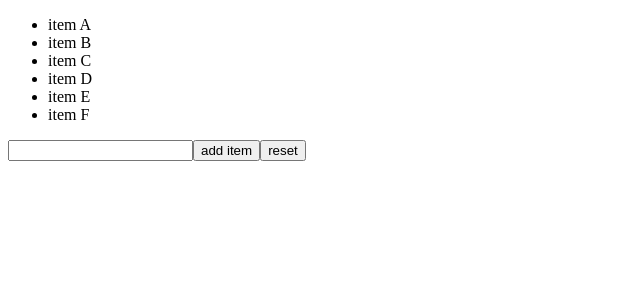
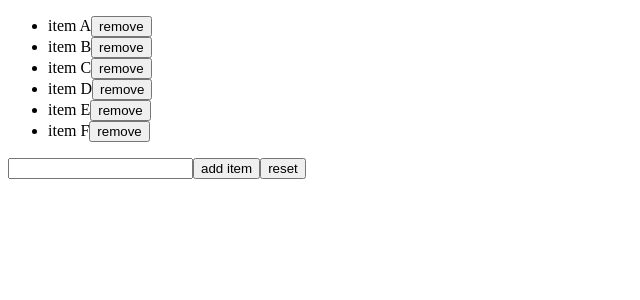
Before and after one commit to Folvin/react-exercises, a React (Create React App) app: page / in a window 1280 px wide. Shown: the top 300 px of the page, without its empty margins (0-640 px from the left). Built offline with nearby package versions, Linux system fonts and the light colour scheme.

Commit message:
lists-06

```diff
--- a/src/TodoList.js
+++ b/src/TodoList.js
@@ -8,12 +8,21 @@ export class TodoList extends React.Component {
     inputRef = createRef();
 
     itemManager = (e) => {
-        if (e.target.name === "add") {
-            let inputValue = this.inputRef.current.value;
-            const newItemsState = [...this.state.items, inputValue];
-            this.setState({items: [...newItemsState]});
+        if (e.target.name === "remove") {
+            const allLiEl = e.target.closest("ul").children;
+            const liEl = e.target.closest("li");
+            const liElIndex = Array.from(allLiEl).indexOf(liEl);
+            const newItemsState = [...this.state.items];
+            newItemsState.splice(liElIndex, 1);
+            this.setState({items: newItemsState});
+        } else {
+            if (e.target.name === "add") {
+                let inputValue = this.inputRef.current.value;
+                const newItemsState = [...this.state.items, inputValue];
+                this.setState({items: newItemsState});
+            }
+            this.inputRef.current.value = "";
         }
-        this.inputRef.current.value = "";
     };
 
     render() {
@@ -21,12 +30,25 @@ export class TodoList extends React.Component {
             <div>
                 <ul>
                     {this.state.items.map((item, index) => {
-                        return <li key={index}>{item}</li>;
+                        return (
+                            <li key={index}>
+                                {item}
+                                <button
+                                    name="remove"
+                                    onClick={this.itemManager}>
+                                    remove
+                                </button>
+                            </li>
+                        );
                     })}
                 </ul>
                 <input ref={this.inputRef} type="text" />
-                <button name="add" onClick={this.itemManager} type="button">add item</button>
-                <button name="reset" onClick={this.itemManager} type="button">reset</button>
+                <button name="add" onClick={this.itemManager} type="button">
+                    add item
+                </button>
+                <button name="reset" onClick={this.itemManager} type="button">
+                    reset
+                </button>
             </div>
         );
     }
```
